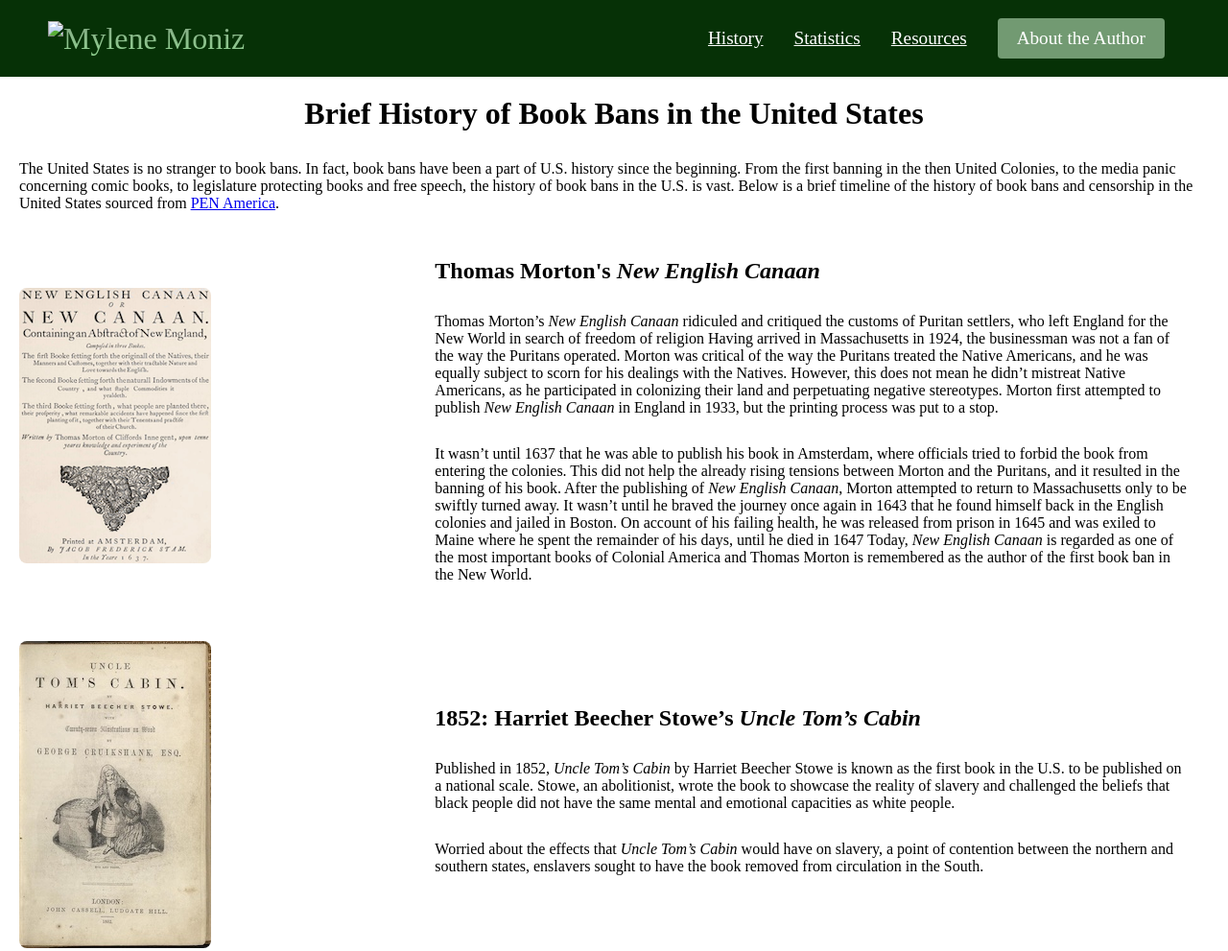
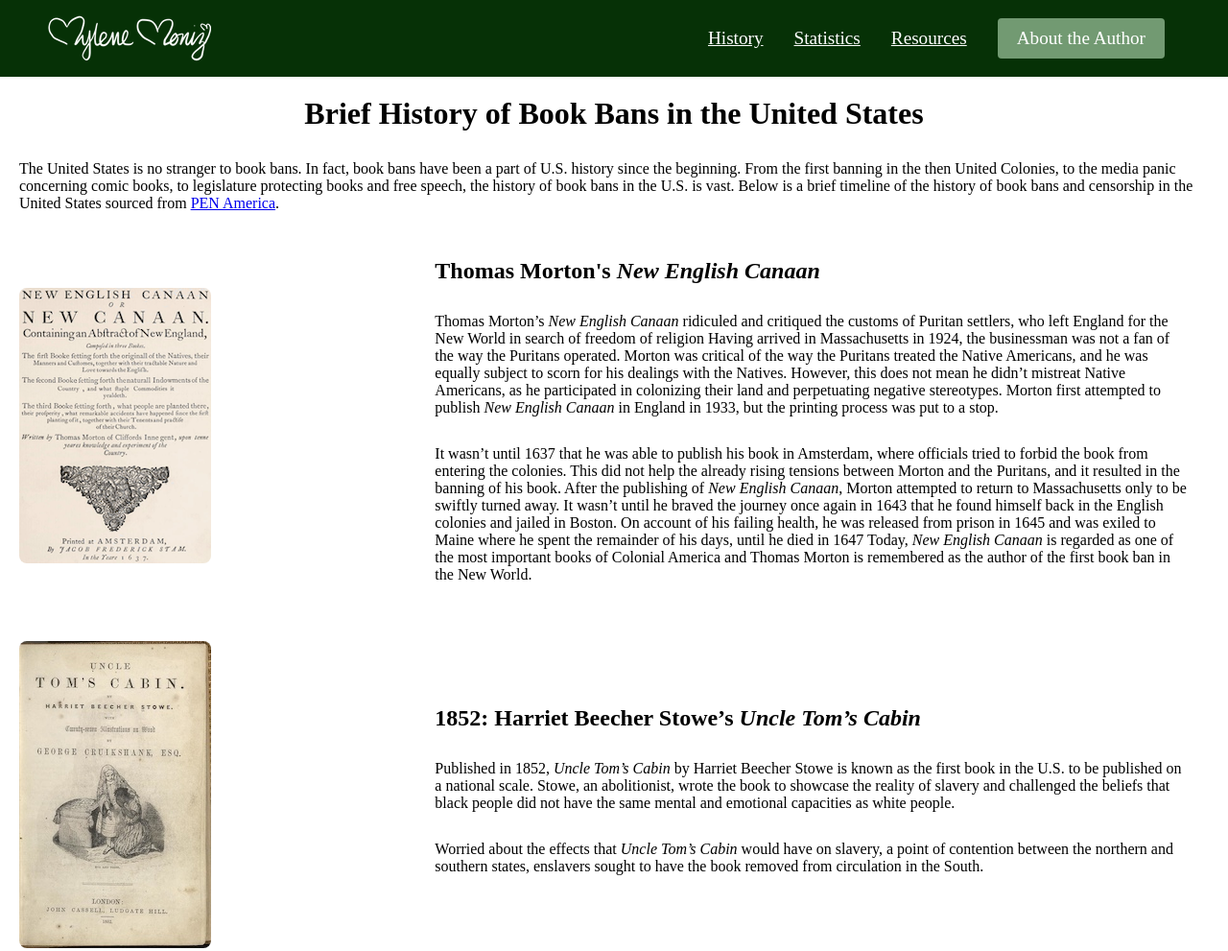
Before and after one commit to mylenemoniz/mylenemoniz.github.io, a plain HTML site: page bookcensorship/bookcensorship/bookbanhist2.html in a window 1280 px wide. Shown: the top 991 px of the page at 96% size. Drawn offline with Linux system fonts and the light colour scheme; files whose address does not match are found by name.

Commit message:
Add files via upload

```diff
--- a/bookcensorship/bookcensorship/bookbanhist2.html
+++ b/bookcensorship/bookcensorship/bookbanhist2.html
@@ -10,7 +10,7 @@
 <body>
     <nav class="navbar">
         <div class="navbar__container">
-            <a href="index.html" id="navbar__logo"><img src="../Java-Starter/images/mylene-logo.png" alt="Mylene Moniz"></a>
+            <a href="index.html" id="navbar__logo"><img src="images/mylene-logo.png" alt="Mylene Moniz"></a>
             <div class="navbar__toggle" id="mobile-menu">
                 <span class="bar"></span>
                 <span class="bar"></span>
```
